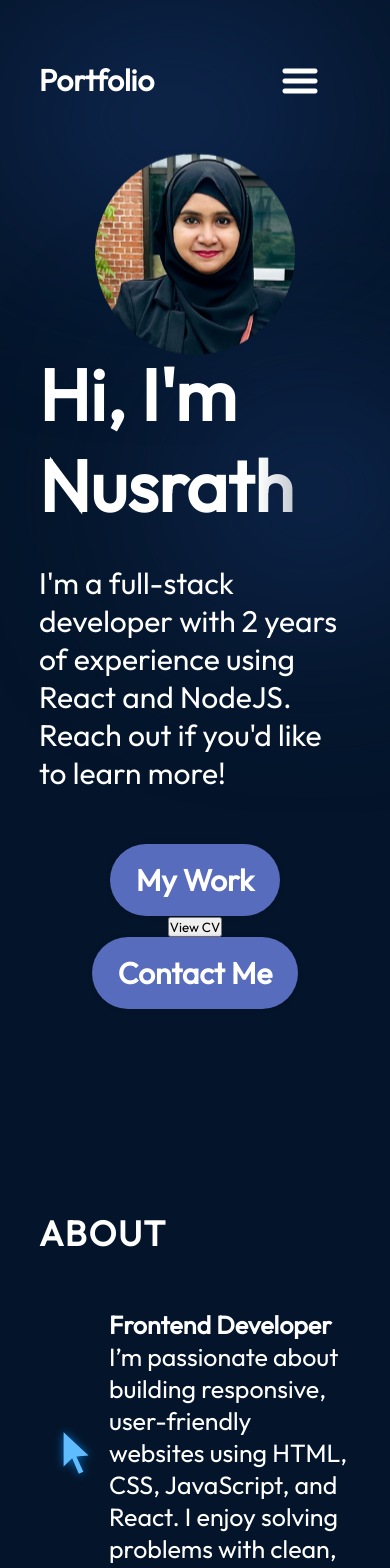
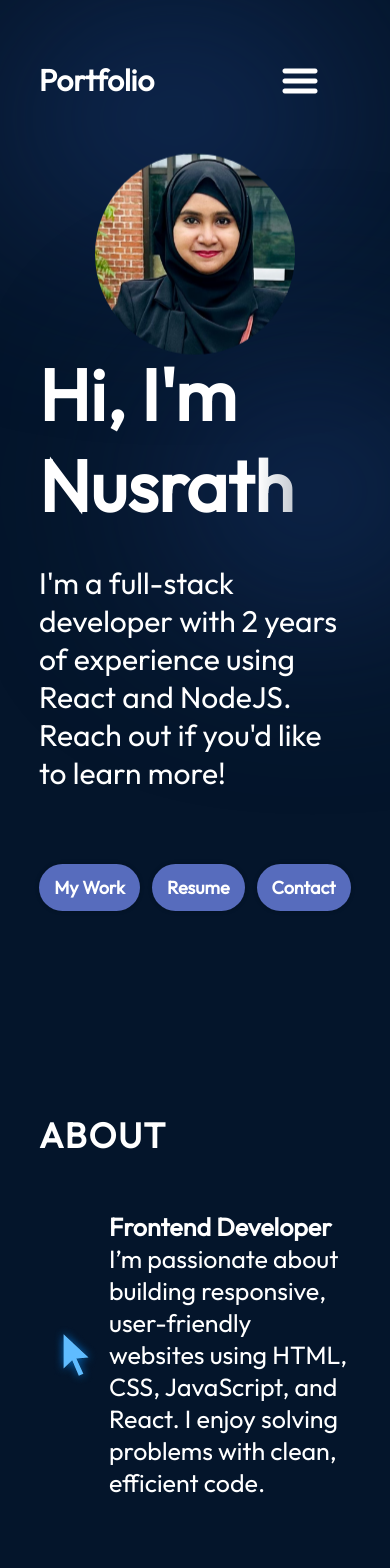
Before and after one commit to Nusrath-Jahan/Nusrath-Jahan-portfolio, a React (Vite) app: page / in a window 390 px wide. Shown: the top 1568 px of the page. Built offline with nearby package versions, Linux system fonts and the light colour scheme.

Commit message:
modified mobile view

```diff
--- a/src/components/Contact/Contact.module.css
+++ b/src/components/Contact/Contact.module.css
@@ -50,15 +50,44 @@
   .container {
     flex-direction: column;
     gap: 23px;
+    padding: 40px 5%;
+    align-items: center;
   }
 
   .text {
     display: flex;
     flex-direction: column;
     align-items: center;
+    text-align: center;
+  }
+
+  .text h2 {
+    font-size: 50px;
+    letter-spacing: 2px;
+  }
+
+  .text p {
+    font-size: 24px;
+    letter-spacing: 1px;
   }
 
   .links {
-    align-items: center;
+    flex-direction: row;
+    flex-wrap: wrap;
+    justify-content: center;
+    gap: 15px;
+  }
+
+  .link {
+    flex: 1 1 auto;
+    min-width: 120px;
+    display: flex;
+    justify-content: center;
+    gap: 10px;
+  }
+
+  .link a {
+    font-size: 18px;
+    word-break: break-word;
   }
 }
--- a/src/components/Hero/Hero.jsx
+++ b/src/components/Hero/Hero.jsx
@@ -12,16 +12,19 @@ export const Hero = () => {
           I'm a full-stack developer with 2 years of experience using React and
           NodeJS. Reach out if you'd like to learn more!
         </p>
-        <a href="#projects" className={styles.contactBtn}>
-          My Work
-        </a>
-        <a href="assets/Nusrath-Jahan-CV.pdf" target="_blank">
-          <button>View CV</button>
-        </a>
 
-        <a href="mailto:nusrath@email.com" className={styles.contactBtn}>
-          Contact Me
-        </a>
+        {/* Button container */}
+    <div className={styles.buttonGroup}>
+      <a href="#projects" className={styles.btn}>
+        My Work
+      </a>
+      <a href="assets/Nusrath-Jahan-CV.pdf" target="_blank" rel="noopener noreferrer">
+        <button className={styles.cvBtn}>Resume</button>
+      </a>
+      <a href="mailto:nusrath@email.com" className={styles.btn}>
+        Contact
+      </a>
+    </div>
       </div>
       <img
         src={getImageUrl("hero/Nusrath_Jahan.jpg")}
--- a/src/components/Hero/Hero.module.css
+++ b/src/components/Hero/Hero.module.css
@@ -39,15 +39,29 @@
   margin-bottom: 52px;
 }
 
-.contactBtn {
+.buttonGroup {
+  display: flex;
+  gap: 15px;
+  margin-top: 20px;
+}
+
+.btn,
+.cvBtn {
   text-decoration: none;
   background-color: var(--color-primary);
   color: var(--color-text);
+  border: none;
   border-radius: 100px;
-  font-size: 30px;
+  font-size: 25px;
   font-weight: 600;
   padding: 17px 26px;
   box-shadow: 0 0 4px 0 rgba(0, 0, 0, 0.25);
+  cursor: pointer;
+  transition: background-color 0.3s ease;
+}
+.btn:hover,
+.cvBtn:hover {
+  background-color: #5149c1;
 }
 
 .heroImg {
@@ -114,6 +128,16 @@
   .content {
     align-items: center;
   }
+  .buttonGroup {
+    flex-direction: row;
+    gap: 12px;
+  }
+
+  .btn,
+  .cvBtn {
+    font-size: 18px;
+    padding: 12px 15px;
+  }
   .heroImg {
     width: 80%;
     max-width: 200px;
```
